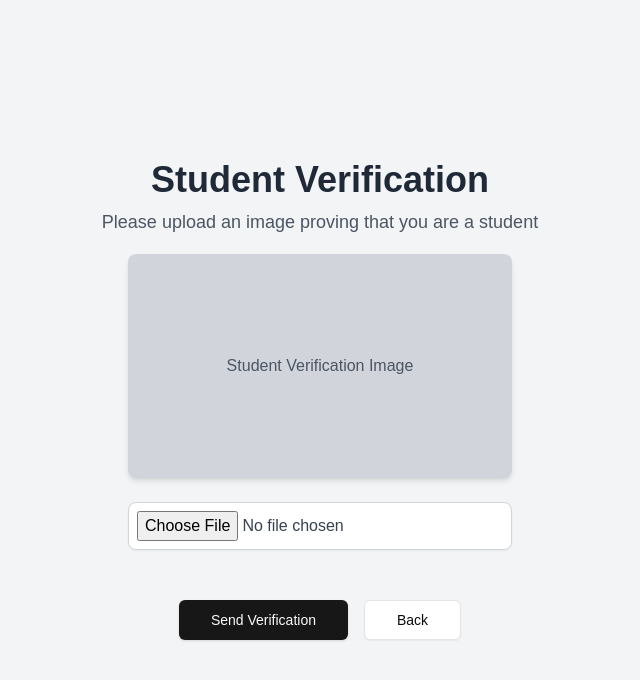
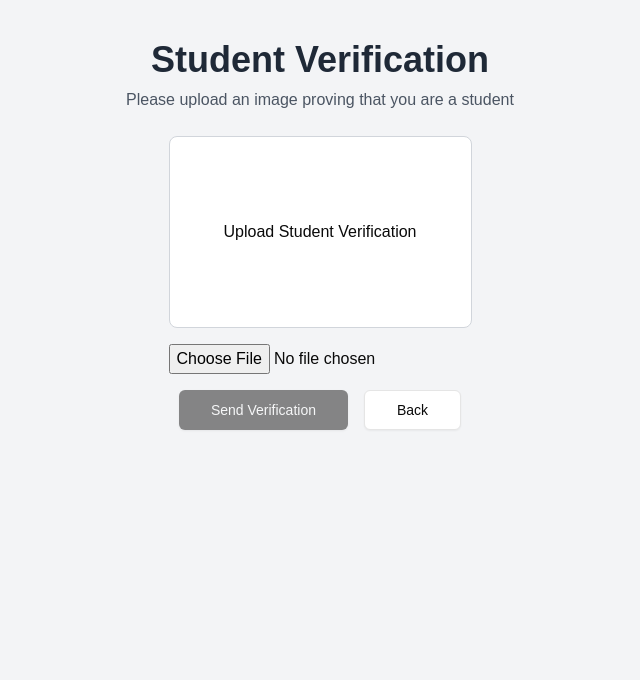
Before and after one commit to PitiNarak/condormhub-frontend, a Next.js app: page /verification in a window 1280 px wide. Shown: the top 680 px of the page, without its empty margins (320-960 px from the left). Built offline with nearby package versions, Linux system fonts and the light colour scheme.

Commit message:
style: new verification page ui

```diff
--- a/package.json
+++ b/package.json
@@ -13,6 +13,7 @@
   },
   "dependencies": {
     "@radix-ui/react-dialog": "^1.1.6",
+    "@radix-ui/react-label": "^2.1.2",
     "@radix-ui/react-slot": "^1.1.2",
     "@radix-ui/react-tabs": "^1.1.3",
     "@radix-ui/react-toast": "^1.2.6",
--- /dev/null
+++ b/src/app/verification/action.tsx
@@ -0,0 +1,24 @@
+import {
+  verificationData,
+  VerificationRecord,
+} from '@/app/verification/mockingTable/fakeVerificationTable';
+
+export async function uploadVerification(
+  formData: FormData
+): Promise<{ error?: string; success?: boolean }> {
+  const file = formData.get('picture') as File | null;
+
+  if (!file || file.size === 0) {
+    return { error: 'No file uploaded. Please select an image.' };
+  }
+
+  const record: VerificationRecord = {
+    id: crypto.randomUUID(), // Generates a unique and consistent ID
+    file,
+  };
+
+  verificationData.push(record);
+  console.log('New verification record:', record);
+
+  return { success: true };
+}
--- /dev/null
+++ b/src/app/verification/mockingTable/fakeVerificationTable.tsx
@@ -0,0 +1,6 @@
+export type VerificationRecord = {
+  id: string;
+  file: File;
+};
+
+export const verificationData: VerificationRecord[] = [];
--- a/src/app/verification/page.tsx
+++ b/src/app/verification/page.tsx
@@ -1,68 +1,11 @@
-'use client';
-
-import { useState } from 'react';
-import Link from 'next/link';
-import { Button } from '@/components/ui/button';
-import { buttonVariants } from '@/components/ui/button';
-import Image from 'next/image';
+import { VerificationHeader } from '@/app/verification/verificationHeader';
+import VerificationForm from '@/app/verification/verificationForm';
 
 export default function VerificationPage() {
-  const [image, setImage] = useState<string | null>(null);
-
-  const handleImageChange = (event: React.ChangeEvent<HTMLInputElement>) => {
-    const file = event.target.files?.[0]; // Get selected file
-    if (file) {
-      const imageUrl = URL.createObjectURL(file); // Generate preview URL
-      setImage(imageUrl);
-    }
-  };
-
   return (
-    <div className="bg-gray-100 min-h-screen flex flex-col items-center justify-between py-40 px-4">
-      {/* Header */}
-      <div className="text-center">
-        <p className="text-4xl font-bold text-gray-800">Student Verification</p>
-        <p className="text-lg text-gray-600 mt-2">
-          Please upload an image proving that you are a student
-        </p>
-      </div>
-
-      {/* Image Upload Section */}
-      <div className="flex flex-col items-center">
-        <div className="w-96 h-56 bg-gray-300 flex items-center justify-center rounded-lg shadow-md overflow-hidden">
-          {image ? (
-            <Image
-              src={image}
-              alt="Uploaded"
-              className="w-full h-full object-cover"
-            />
-          ) : (
-            <p className="text-gray-600">Student Verification Image</p>
-          )}
-        </div>
-
-        {/* File Upload Input */}
-        <input
-          type="file"
-          accept="image/*"
-          onChange={handleImageChange}
-          className="mt-6 block w-full text-center text-gray-700 bg-white border border-gray-300 rounded-lg shadow-sm cursor-pointer p-2"
-        />
-      </div>
-
-      {/* Buttons */}
-      <div className="mt-8 space-x-4 flex">
-        <Link href="/">
-          <Button size="lg">Send Verification</Button>
-        </Link>
-
-        <Link
-          href="/"
-          className={buttonVariants({ variant: 'outline', size: 'lg' })}
-        >
-          Back
-        </Link>
-      </div>
+    <div className="bg-gray-100 min-h-screen flex flex-col items-center py-10 px-4">
+      <VerificationHeader />
+      <VerificationForm />
     </div>
   );
 }
--- /dev/null
+++ b/src/app/verification/verificationForm.tsx
@@ -0,0 +1,97 @@
+'use client';
+
+import { useState, useTransition, FormEvent } from 'react';
+import Image from 'next/image';
+import { Button } from '@/components/ui/button';
+import { uploadVerification } from '@/app/verification/action';
+import { useRouter } from 'next/navigation';
+
+export default function VerificationForm() {
+  const [error, setError] = useState<string | null>(null);
+  const [isPending, startTransition] = useTransition();
+  const [previewImage, setPreviewImage] = useState<string | null>(null);
+  const router = useRouter();
+
+  async function handleSubmit(e: FormEvent<HTMLFormElement>) {
+    e.preventDefault();
+    setError(null);
+
+    const formData = new FormData(e.currentTarget);
+
+    startTransition(async () => {
+      const result = await uploadVerification(formData);
+      if (result?.error) {
+        setError(result.error);
+      } else {
+        router.refresh();
+      }
+    });
+  }
+
+  function handleFileChange(e: React.ChangeEvent<HTMLInputElement>) {
+    const file = e.target.files?.[0];
+    if (file) {
+      const reader = new FileReader();
+      reader.onloadend = () => {
+        setPreviewImage(reader.result as string);
+      };
+      reader.readAsDataURL(file);
+    }
+  }
+
+  return (
+    <div className="flex justify-center items-center">
+      <div className="w-full max-w-md p-6">
+        <form
+          onSubmit={handleSubmit}
+          encType="multipart/form-data"
+          className="space-y-4"
+        >
+          <div className="flex justify-center mb-4">
+            {previewImage ? (
+              <div className="w-full h-48 relative">
+                <Image
+                  src={previewImage}
+                  alt="Preview"
+                  fill
+                  className="object-cover rounded-lg"
+                />
+              </div>
+            ) : (
+              <div className="w-full h-48 bg-white border border-gray-300 rounded-lg flex items-center justify-center">
+                Upload Student Verification
+              </div>
+            )}
+          </div>
+          <div className="flex justify-center">
+            <input
+              id="picture"
+              name="picture"
+              type="file"
+              accept="image/*"
+              onChange={handleFileChange}
+              className="w-full"
+            />
+          </div>
+          {error && <p className="text-red-500 text-center">{error}</p>}
+          <div className="flex justify-center space-x-4">
+            <Button
+              size="lg"
+              type="submit"
+              disabled={isPending || !previewImage}
+            >
+              {isPending ? 'Uploading...' : 'Send Verification'}
+            </Button>
+            <Button
+              size="lg"
+              variant="outline"
+              onClick={() => router.push('/')}
+            >
+              Back
+            </Button>
+          </div>
+        </form>
+      </div>
+    </div>
+  );
+}
--- /dev/null
+++ b/src/app/verification/verificationHeader.tsx
@@ -0,0 +1,10 @@
+export function VerificationHeader() {
+  return (
+    <div className="text-center">
+      <p className="text-4xl font-bold text-gray-800">Student Verification</p>
+      <p className="text-gray-600 mt-2">
+        Please upload an image proving that you are a student
+      </p>
+    </div>
+  );
+}
--- /dev/null
+++ b/src/components/ui/input.tsx
@@ -0,0 +1,22 @@
+import * as React from 'react';
+
+import { cn } from '@/lib/utils';
+
+const Input = React.forwardRef<HTMLInputElement, React.ComponentProps<'input'>>(
+  ({ className, type, ...props }, ref) => {
+    return (
+      <input
+        type={type}
+        className={cn(
+          'flex h-9 w-full rounded-md border border-input bg-transparent px-3 py-1 text-base shadow-sm transition-colors file:border-0 file:bg-transparent file:text-sm file:font-medium file:text-foreground placeholder:text-muted-foreground focus-visible:outline-none focus-visible:ring-1 focus-visible:ring-ring disabled:cursor-not-allowed disabled:opacity-50 md:text-sm',
+          className
+        )}
+        ref={ref}
+        {...props}
+      />
+    );
+  }
+);
+Input.displayName = 'Input';
+
+export { Input };
--- /dev/null
+++ b/src/components/ui/inputFile.tsx
@@ -0,0 +1,11 @@
+import { Input } from '@/components/ui/input';
+import { Label } from '@/components/ui/label';
+
+export function InputFile() {
+  return (
+    <div className="grid w-full max-w-sm items-center gap-1.5">
+      <Label htmlFor="picture">Picture</Label>
+      <Input id="picture" name="picture" type="file" accept="image/*" />
+    </div>
+  );
+}
--- /dev/null
+++ b/src/components/ui/label.tsx
@@ -0,0 +1,26 @@
+'use client';
+
+import * as React from 'react';
+import * as LabelPrimitive from '@radix-ui/react-label';
+import { cva, type VariantProps } from 'class-variance-authority';
+
+import { cn } from '@/lib/utils';
+
+const labelVariants = cva(
+  'text-sm font-medium leading-none peer-disabled:cursor-not-allowed peer-disabled:opacity-70'
+);
+
+const Label = React.forwardRef<
+  React.ElementRef<typeof LabelPrimitive.Root>,
+  React.ComponentPropsWithoutRef<typeof LabelPrimitive.Root> &
+    VariantProps<typeof labelVariants>
+>(({ className, ...props }, ref) => (
+  <LabelPrimitive.Root
+    ref={ref}
+    className={cn(labelVariants(), className)}
+    {...props}
+  />
+));
+Label.displayName = LabelPrimitive.Root.displayName;
+
+export { Label };
```
Also changed, not shown: 1 other file (tests, documents, lock files or other folders).
